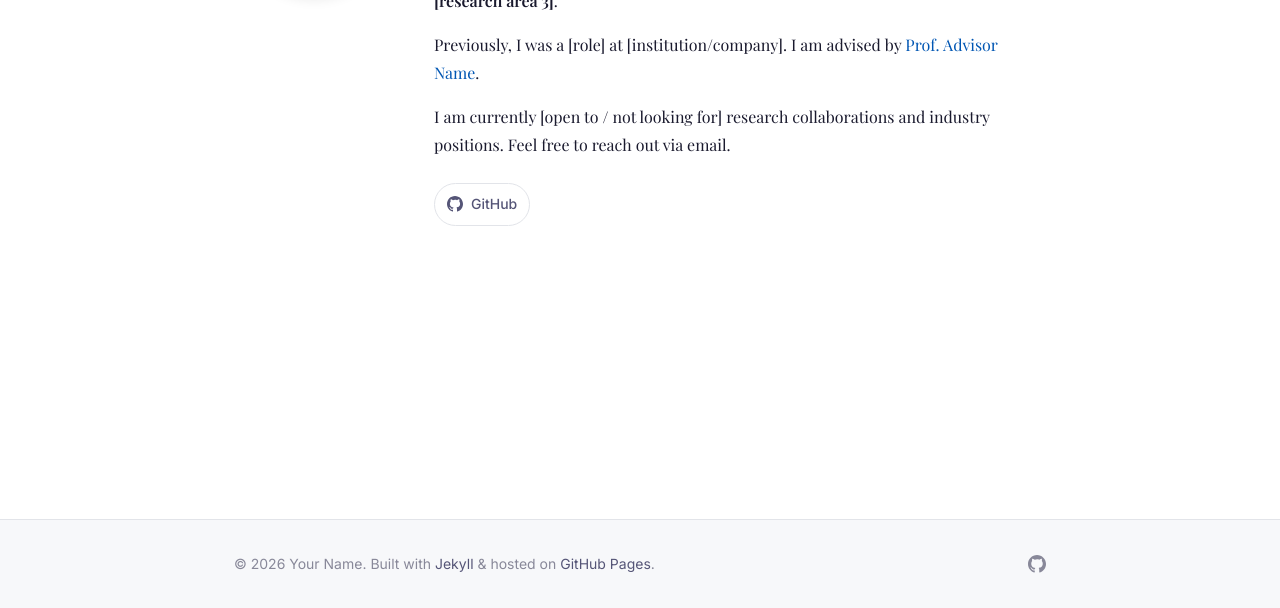
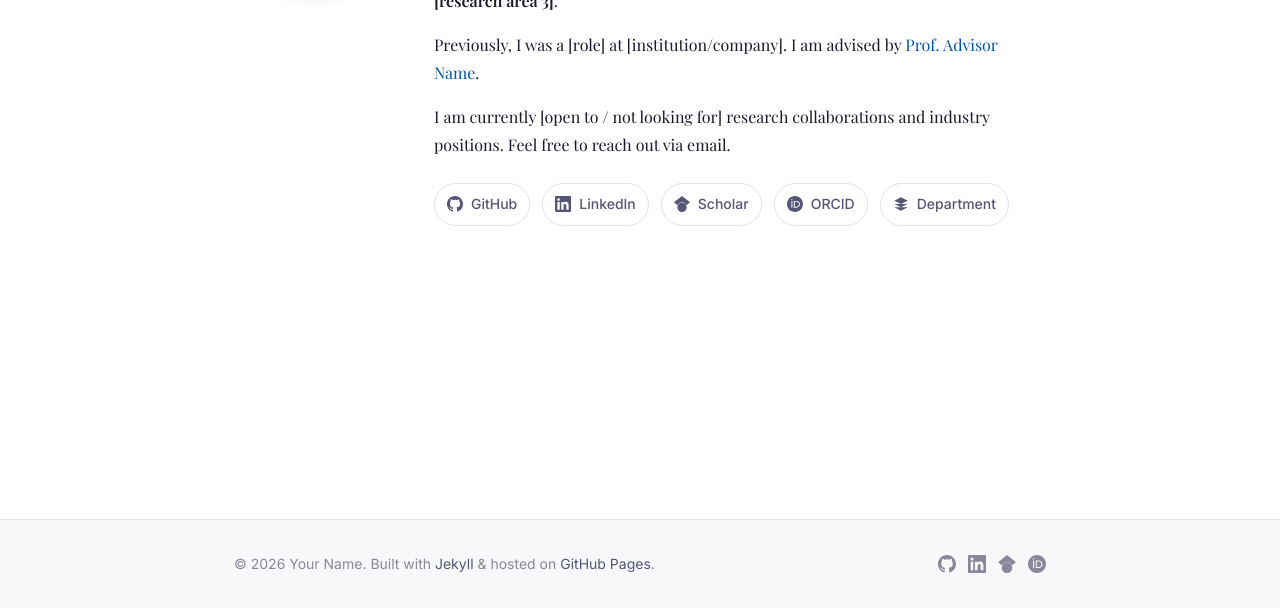
Before and after one commit to Urtii/Urtii.github.io, a Jekyll site: the page built from index.md, in a window 1280 px wide, cut to the strip 292-900 px from the top of the page. Built offline with Jekyll 4.4.1, drawn with Linux system fonts in a browser that asks for light colours; some web fonts are replaced; part of the change alters nothing that is shown.

Commit message:
Add social profile links (LinkedIn, Scholar, ORCID, department)
- LinkedIn: yilmaz-onurcan
- Google Scholar: BcVj4hwAAAAJ
- ORCID: 0009-0003-6264-4290
- Department: ee.hacettepe.edu.tr (Hacettepe University EE)

https://claude.ai/code/session_019CGe2xR1YHjTYxFuov7u5v

```diff
--- a/_config.yml
+++ b/_config.yml
@@ -16,11 +16,11 @@ author:
   name: "Your Name"
   email: "you@university.edu"
   avatar: "/assets/img/profile.jpg"   # replace with your photo
-  github: "Urtii"                     # GitHub username
-  linkedin: ""                        # LinkedIn handle
-  google_scholar: ""                  # Google Scholar profile ID
-  orcid: ""                           # ORCID iD, e.g. 0000-0000-0000-0000
-  department_url: ""                  # Link to your department page
+  github: "Urtii"                                              # GitHub username
+  linkedin: "yilmaz-onurcan"                                   # LinkedIn handle
+  google_scholar: "BcVj4hwAAAAJ"                               # Google Scholar profile ID
+  orcid: "0009-0003-6264-4290"                                 # ORCID iD
+  department_url: "https://www.ee.hacettepe.edu.tr/?link=400999&sublink=285&lang=e"  # Department page
 
 # ============================================================
 #  Navigation
```
